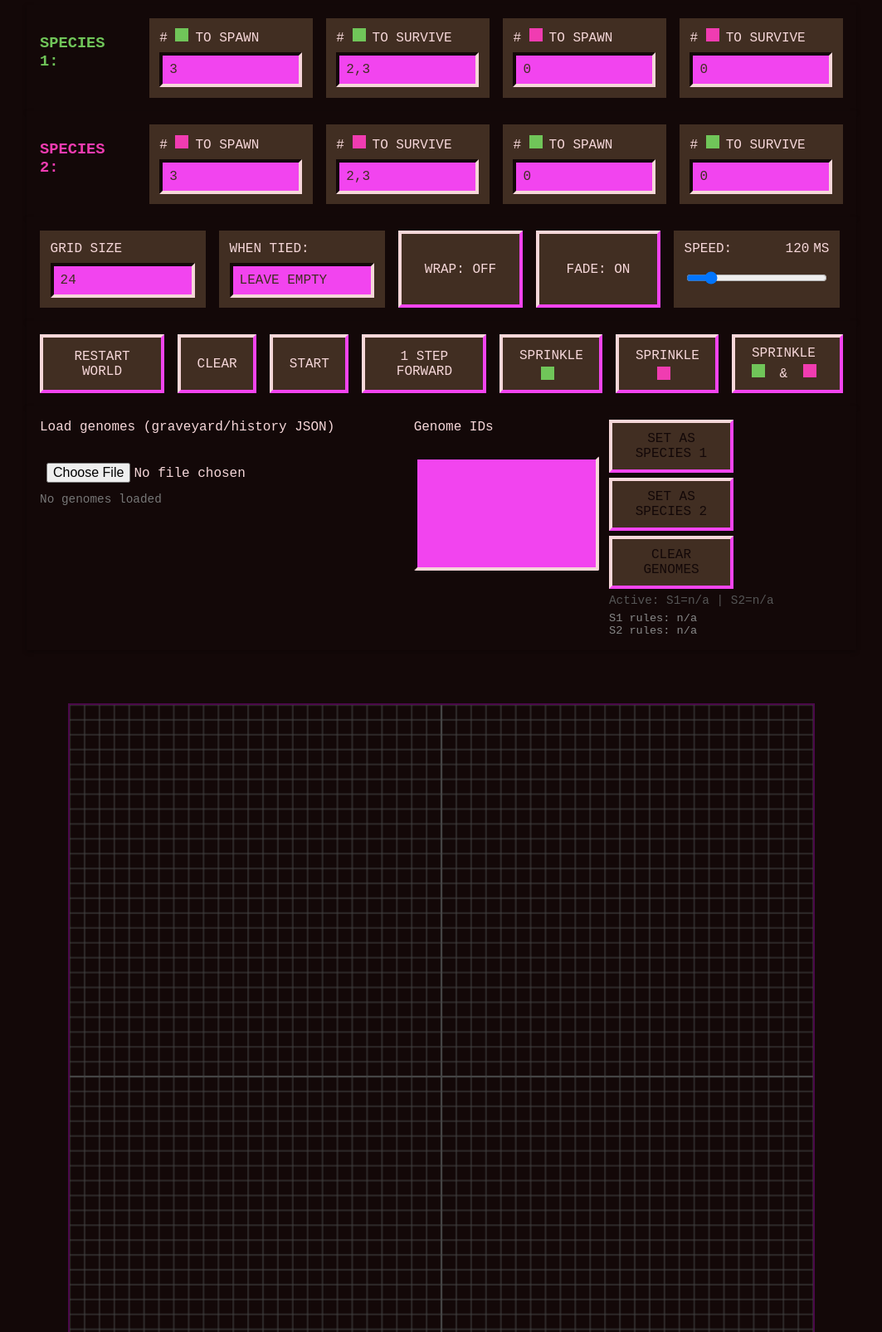
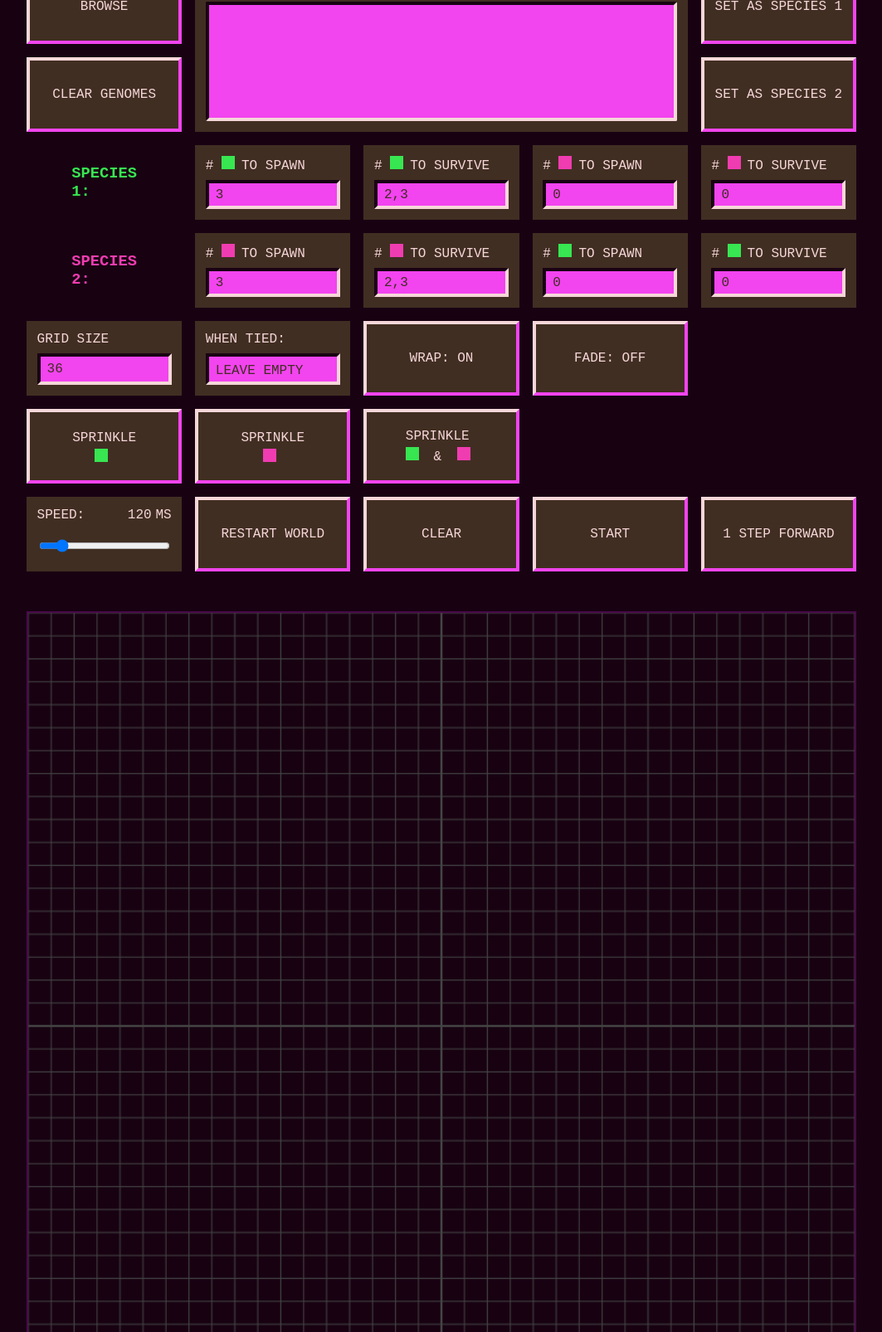
Before and after one commit to Ged-of-Gont/Symbiont, a website built with Vite: page index.html in a window 1280 px wide. Shown: the part 94-1700 px from the top of the page at 83% size, without its empty margins (108-1171 px from the left). Built offline with nearby package versions, Linux system fonts and the light colour scheme.

Commit message:
made significatn styling changes

```diff
--- a/index.html
+++ b/index.html
@@ -10,9 +10,27 @@
 
 <body>
 <h1>SYMBIONT V0.2</h1>
+
   <div class="control-panel">
-    <div class="control-row">
-      <div style="color: var(--species1);"><h3 id="labelS1">SPECIES<br> 1:</h3></div>
+    <div class="genome-grid">
+      <button id="browseBtn" type="button" style="grid-column:1; grid-row:1;">Browse</button>
+      <button id="clearGenomes" style="grid-column:1; grid-row:2;">Clear genomes</button>
+
+      <div class="control-unit genome-list" style="grid-column:2 / span 3; grid-row:1 / span 2;">
+        <div id="genomeStatus">No genomes loaded</div>
+        <select id="genomeList" size="8"></select>
+      </div>
+
+      <button id="assignG1" style="grid-column:5; grid-row:1;">Set as Species 1</button>
+      <button id="assignG2" style="grid-column:5; grid-row:2;">Set as Species 2</button>
+
+      <input id="genomeFile" type="file" accept=".json,application/json" aria-label="Load genomes">
+    </div>
+  </div>
+
+  <div class="control-panel">
+    <div class="control-row tight-row">
+      <div class="species-label" style="color: var(--species1);"><h3 id="labelS1">SPECIES<br> 1:</h3></div>
 
       <div class="control-unit">
         <label for="b1">#&nbsp;<span class="color-square species1"></span>to spawn</label>
@@ -36,8 +54,8 @@
   </div>
 
   <div class="control-panel">
-    <div class="control-row">
-      <div style="color: var(--species2);"><h3 id="labelS2">SPECIES<br> 2:</h3></div>
+    <div class="control-row tight-row">
+      <div class="species-label" style="color: var(--species2);"><h3 id="labelS2">SPECIES<br> 2:</h3></div>
 
       <div class="control-unit">
         <label for="b2">#&nbsp;<span class="color-square species2"></span>to spawn</label>
@@ -61,10 +79,10 @@
   </div>
 
   <div class="control-panel">
-    <div class="control-row">
+    <div class="control-row tight-row">
       <div class="control-unit">
         <label>Grid&nbsp;Size</label>
-        <input id="size" type="number" min="5" value="24">
+        <input id="size" type="number" min="5" value="36">
       </div>
       <div class="control-unit">
         <label>When tied:</label>
@@ -75,24 +93,14 @@
           <option value="rand">random</option>
         </select>
       </div>
-      <button id="wrap">Wrap: Off</button>
-      <button id="fade">Fade: On</button>
-      <div class="control-unit">
-        <div style="display: flex; justify-content: space-between;">
-          <label for="speed">Speed:</label>
-          <span id="spdVal">120 ms</span>
-        </div>
-        <input id="speed" type="range" min="20" max="1000" step="20" value="120">
-      </div>
+      <button id="wrap">Wrap: On</button>
+      <button id="fade">Fade: Off</button>
+      <div class="spacer"></div>
     </div>
   </div>
 
   <div class="control-panel">
-    <div class="control-row">
-      <button id="make">Restart World</button>
-      <button id="clear">Clear</button>
-      <button id="run">Start</button>
-      <button id="step">1 Step Forward</button>
+    <div class="control-row tight-row">
       <button id="rand1">Sprinkle<span class="color-square species1"></span></button>
       <button id="rand2">Sprinkle<span class="color-square species2"></span></button>
       <button id="randBoth">
@@ -101,34 +109,24 @@
           <span class="color-square species2"></span>
         </span>
       </button>
-
+      <div class="spacer"></div>
     </div>
 
   </div>
 
   <div class="control-panel">
-    <div class="control-row" style="align-items: flex-start; gap: 12px; flex-wrap: wrap;">
-      <div>
-        <label for="genomeFile">Load genomes (graveyard/history JSON)</label><br>
-        <input id="genomeFile" type="file" accept=".json,application/json">
-        <div id="genomeStatus" style="font-size: 0.9em; color: #777;">No genomes loaded</div>
+    <div class="control-row tight-row">
+      <div class="control-unit">
+        <div style="display: flex; justify-content: space-between;">
+          <label for="speed">Speed:</label>
+          <span id="spdVal">120 ms</span>
+        </div>
+        <input id="speed" type="range" min="20" max="1000" step="20" value="120">
       </div>
-      <div>
-        <label for="genomeList">Genome IDs</label><br>
-        <select id="genomeList" size="6" style="min-width: 140px;"></select>
-      </div>
-      <div style="display: flex; flex-direction: column; gap: 6px;">
-        <button id="assignG1">Set as Species 1</button>
-        <button id="assignG2">Set as Species 2</button>
-        <button id="clearGenomes">Clear genomes</button>
-        <div style="font-size: 0.9em; color: #555;">
-          Active: S1=<span id="activeG1">n/a</span> | S2=<span id="activeG2">n/a</span>
-        </div>
-        <div style="font-size: 0.85em; color: #888;">
-          <div>S1 rules: <span id="activeG1Rules">n/a</span></div>
-          <div>S2 rules: <span id="activeG2Rules">n/a</span></div>
-        </div>
-      </div>
+      <button id="make">Restart World</button>
+      <button id="clear">Clear</button>
+      <button id="run">Start</button>
+      <button id="step">1 Step Forward</button>
     </div>
   </div>
 
--- a/src/main.js
+++ b/src/main.js
@@ -139,12 +139,10 @@ const assignG1Btn  = $('assignG1');
 const assignG2Btn  = $('assignG2');
 const clearGBtn    = $('clearGenomes');
 const genomeStatus = $('genomeStatus');
-const activeG1     = $('activeG1');
-const activeG2     = $('activeG2');
-const activeG1Rules = $('activeG1Rules');
-const activeG2Rules = $('activeG2Rules');
+const browseBtn    = $('browseBtn');
 
 let loadedGenomes = [];
+let lastFileName = null;
 const b1Input = $('b1');
 const s1Input = $('s1');
 const b2Input = $('b2');
@@ -153,6 +151,29 @@ const y1bInput = $('y1b');
 const y1sInput = $('y1s');
 const y2bInput = $('y2b');
 const y2sInput = $('y2s');
+
+function clearSpeciesGenome(species) {
+  if (species === 1) {
+    S.genome1 = null;
+    S.rules1Birth = null;
+    S.rules1Surv = null;
+    labelS1.innerHTML = 'SPECIES<br> 1: custom';
+  } else {
+    S.genome2 = null;
+    S.rules2Birth = null;
+    S.rules2Surv = null;
+    labelS2.innerHTML = 'SPECIES<br> 2: custom';
+  }
+  // push current text-field rules into state so the sim follows UI edits
+  readRules();
+}
+
+[b1Input, s1Input, y1bInput, y1sInput].forEach(inp => {
+  inp?.addEventListener('input', () => clearSpeciesGenome(1));
+});
+[b2Input, s2Input, y2bInput, y2sInput].forEach(inp => {
+  inp?.addEventListener('input', () => clearSpeciesGenome(2));
+});
 
 rand1Btn.onclick = () => {
   S.grid.forEach((row, r) => {
@@ -231,7 +252,15 @@ makeBtn.onclick = () => {
     timer = null;
     runBtn.textContent = 'Start';
   }
-  readRules();
+  // If genomes are loaded, keep them; otherwise pull manual rules from UI.
+  const genomesLoaded = S.rules1Birth && S.rules1Surv && S.rules2Birth && S.rules2Surv;
+  if (!genomesLoaded) {
+    readRules();
+  } else {
+    // Still sync tieMode from the dropdown for genome mode.
+    const tieSelect = document.getElementById('tie');
+    if (tieSelect) S.tieMode = tieSelect.value;
+  }
   S.N = Math.max(5, +$('size').value || 50);
   canvas.height = canvas.width;
   alloc(canvas);
@@ -247,14 +276,18 @@ function renderGenomeList() {
     opt.textContent = `${g.id ?? idx} | b:${g.birth} s:${g.survival}`;
     genomeList.appendChild(opt);
   });
-  genomeStatus.textContent = loadedGenomes.length
-    ? `Loaded ${loadedGenomes.length} genomes`
-    : 'No genomes loaded';
+  if (loadedGenomes.length) {
+    const name = lastFileName ? `${lastFileName}` : 'unsaved';
+    genomeStatus.textContent = `Loaded: ${name} (${loadedGenomes.length} genomes)`;
+  } else {
+    genomeStatus.textContent = 'No genomes loaded';
+  }
 }
 
 genomeFile?.addEventListener('change', e => {
   const file = e.target.files?.[0];
   if (!file) return;
+  lastFileName = file.name;
   const reader = new FileReader();
   reader.onload = evt => {
     try {
@@ -267,6 +300,7 @@ genomeFile?.addEventListener('change', e => {
           birth: String(g.birth).trim(),
           survival: String(g.survival).trim()
         }));
+      lastFileName = file.name;
       renderGenomeList();
     } catch (err) {
       genomeStatus.textContent = `Load error: ${err.message}`;
@@ -274,6 +308,8 @@ genomeFile?.addEventListener('change', e => {
   };
   reader.readAsText(file);
 });
+
+browseBtn?.addEventListener('click', () => genomeFile?.click());
 
 function pairsFromBits(bits) {
   if (typeof bits !== 'string' || bits.length !== 16) return [];
@@ -301,10 +337,9 @@ function assignGenome(species) {
   const g = loadedGenomes[idx];
   try {
     setGenomeForSpecies(species, g);
-    if (species === 1) activeG1.textContent = g.id ?? 'n/a';
-    else activeG2.textContent = g.id ?? 'n/a';
-    if (species === 1) labelS1.innerHTML = `SPECIES<br> 1: ${g.id ?? 'n/a'}`;
-    else labelS2.innerHTML = `SPECIES<br> 2: ${g.id ?? 'n/a'}`;
+    const idLabel = g.id ?? 'n/a';
+    if (species === 1) labelS1.innerHTML = `SPECIES<br> 1: ${idLabel}`;
+    else labelS2.innerHTML = `SPECIES<br> 2: ${idLabel}`;
     // populate inputs for this species only: self+any in own boxes, other+any in the opposite-color boxes of the same row
     const countSelfAny = bits => {
       if (typeof bits !== 'string' || bits.length !== 16) return [];
@@ -365,9 +400,6 @@ function assignGenome(species) {
       const fmt = arr => arr.length ? arr.join(',') : '-';
       return `self: ${fmt(selfOnly)} | other: ${fmt(otherOnly)} | any: ${fmt(any)}`;
     };
-    const summary = `B ${summarize(codesB)}; S ${summarize(codesS)}`;
-    if (species === 1) activeG1Rules.textContent = summary;
-    else activeG2Rules.textContent = summary;
     draw(); // refresh immediately
   } catch (err) {
     genomeStatus.textContent = `Assign error: ${err.message}`;
@@ -378,15 +410,22 @@ assignG1Btn?.addEventListener('click', () => assignGenome(1));
 assignG2Btn?.addEventListener('click', () => assignGenome(2));
 clearGBtn?.addEventListener('click', () => {
   clearGenomes();
-  activeG1.textContent = 'n/a';
-  activeG2.textContent = 'n/a';
+  lastFileName = null;
   labelS1.innerHTML = 'SPECIES<br> 1:';
   labelS2.innerHTML = 'SPECIES<br> 2:';
-  activeG1Rules.textContent = 'n/a';
-  activeG2Rules.textContent = 'n/a';
+  // clear fields visually
+  [b1Input, s1Input, y1bInput, y1sInput].forEach(inp => { inp.value = ''; inp.setAttribute('value',''); });
+  [b2Input, s2Input, y2bInput, y2sInput].forEach(inp => { inp.value = ''; inp.setAttribute('value',''); });
+  genomeStatus.textContent = 'No genomes loaded';
 });
 
 /* ---------- initial boot ---------- */
+// apply size input to state before alloc
+const sizeInput = document.getElementById('size');
+if (sizeInput) {
+  const n = Math.max(5, +sizeInput.value || S.N);
+  S.N = n;
+}
 alloc(canvas);
 readRules();
 draw();
--- a/src/state.js
+++ b/src/state.js
@@ -1,7 +1,7 @@
 // src/state.js
 export const state = {
     /* world geometry */
-    N: 50,
+    N: 36,
     cell: 10,
 
     /* 2‑D arrays (filled by alloc) */
@@ -10,9 +10,9 @@ export const state = {
     fade: [[]],
 
     /* toggles & timing */
-    wrapEdges: false,
-    fadeMode:  true,
-    interval:  120,        // ms per generation
+  wrapEdges: true,
+  fadeMode:  false,
+  interval:  120,        // ms per generation
 
   /* rule parameters */
   B1: new Set([3]),
--- a/src/style.css
+++ b/src/style.css
@@ -1,18 +1,22 @@
 :root {
-  --color-bg: #130808;
+  --color-bg: #180212;
   --input-color: #412e22;
   --color-fg: #f6d7d9;
   --color-line: #f244ef;
   --color-accent: #edebd4;
   --species2: #f03cb1;
-  --species1: #70c559;
+  --species1: #37e651;
   --app-max-width: clamp(350px, 80vw, 1000px);
   --ui-font:'Share Tech Mono',monospace;
+  --tight-gap: 1rem;
 }
 
 html,body{
   font-family: var(--ui-font);
   font-style: bold;
+}
+h1, h3 {
+  margin: 0;
 }
 
 body {
@@ -60,7 +64,8 @@ input[type="number"] {
 /* one place only – same box model for both */
 select,
 input[type="text"],
-input[type="number"] {
+input[type="number"],
+input[type="file"] {
   min-height: 2.2rem;   /* pick a single number (2 rem + borders + arrow space)  */
   padding:   0.5rem;    /* identical vertical padding                            */
   line-height: 1;       /* keeps UA defaults from adding extra height            */
@@ -77,38 +82,49 @@ textarea {
   padding: 0.5rem;
 }
 
+input[type="file"] {
+  display: none; /* hide the native control; we trigger via a styled button */
+}
+
+.file-picker {
+  display: flex;
+  align-items: center;
+  gap: 0.5rem;
+}
+
 .control-panel {
   margin: 0 auto;
   max-width: var(--app-max-width);
   width: 100%;
-  padding: 1rem;
-  background: var(--color-bg);
-  box-shadow: 0 2px 5px rgba(0, 0, 0, 0.3);
-  overflow-x: hidden;
+  padding: 0;
+  margin-bottom: var(--tight-gap);
 }
 
 .control-row {
-  display: flex;
-  flex-wrap: wrap;
-  align-items: center;
-  justify-content: flex-start;
-  gap: 1rem;
+  display: grid;
+  grid-template-columns: repeat(5, minmax(150px, 1fr));
+  grid-auto-rows: 90px;
+  align-items: stretch;
+  justify-content: stretch;
+  gap: var(--tight-gap);
   width: 100%;
+  padding: 0;
 }
 
 .control-row>* {
   min-width: 0;
-  flex: 1 1 auto;
   align-self: stretch;
   display: flex;
   flex-direction: column;
   gap: 0.25rem;
   color: var(--color-fg);
+  min-height: 90px;
 }
 
 .control-unit {
-  flex: 1 1 10rem;
-  max-width: 200px;
+  flex: 1 1 0;
+  max-width: none;
+  min-width: 0;
   display: flex;
   font-size: 1rem;
   flex-direction: column;
@@ -118,11 +134,68 @@ textarea {
   padding: 0.35rem;
   text-transform: uppercase;
   color: var(--color-fg);
+  height: 100%;
+  min-height: 90px;
+  justify-content: space-between;
 }
 
 .control-unit input {
   max-width: auto;
   font-size: 1rem;
+}
+
+.tight-row {
+  display: grid;
+  grid-template-columns: repeat(5, minmax(150px, 1fr));
+  gap: var(--tight-gap);
+  grid-auto-rows: 90px;
+}
+
+.tight-row > * {
+  min-width: 0;
+  width: 100%;
+  height: 100%;
+}
+
+.tight-row > button,
+.tight-row > .control-unit,
+.tight-row > .species-label {
+  width: 100%;
+}
+
+.span-2 { grid-column: span 2; }
+.span-3 { grid-column: span 3; }
+.span-4 { grid-column: span 4; }
+
+.species-label {
+  justify-content: center;
+  align-items: center;
+  height: 100%;
+}
+
+.genome-grid {
+  display: grid;
+  grid-template-columns: repeat(5, minmax(150px, 1fr));
+  grid-template-rows: repeat(2, 90px);
+  gap: var(--tight-gap);
+}
+
+.genome-list {
+  display: flex;
+  flex-direction: column;
+  gap: 0.5rem;
+  width: 100%;
+  height: 100%;
+}
+
+#genomeList {
+  width: 100%;
+  min-height: 0;
+  flex: 1 1 auto;
+}
+
+.spacer {
+  visibility: hidden;
 }
 
 .color-square {
@@ -145,13 +218,15 @@ button {
   align-items: center;
   justify-content: center;
   background: var(--input-color);
-  color: var(--color-bg);
+  color: var(--color-fg);
   padding: 10px 12px;
   font-size: 1rem;
   text-transform: uppercase;
   cursor: pointer;
   transition: background 0.2s ease;
-  max-width: 150px;
+  width: 100%;
+  height: 100%;
+  min-height: 90px;
   border-top: 4px solid var(--color-fg);
   border-left: 4px solid var(--color-fg);
   border-bottom: 4px solid var(--color-line);
@@ -166,11 +241,11 @@ button:hover {
 
 canvas {
   width: 100%;
-  max-width: 900px;
+  max-width: var(--app-max-width);
   height: auto;
   aspect-ratio: 1 / 1;
   display: block;
-  margin: 4rem auto;
+  margin: 2rem auto 4rem;
   border: 2px solid #4b094a;
   min-width: 350px;
 }
```
Also changed, not shown: 1 other file.
